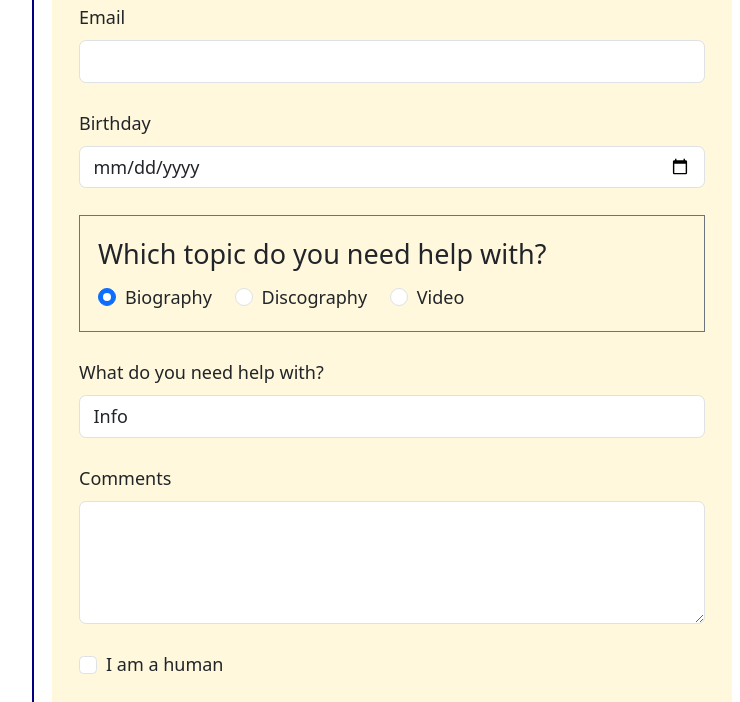
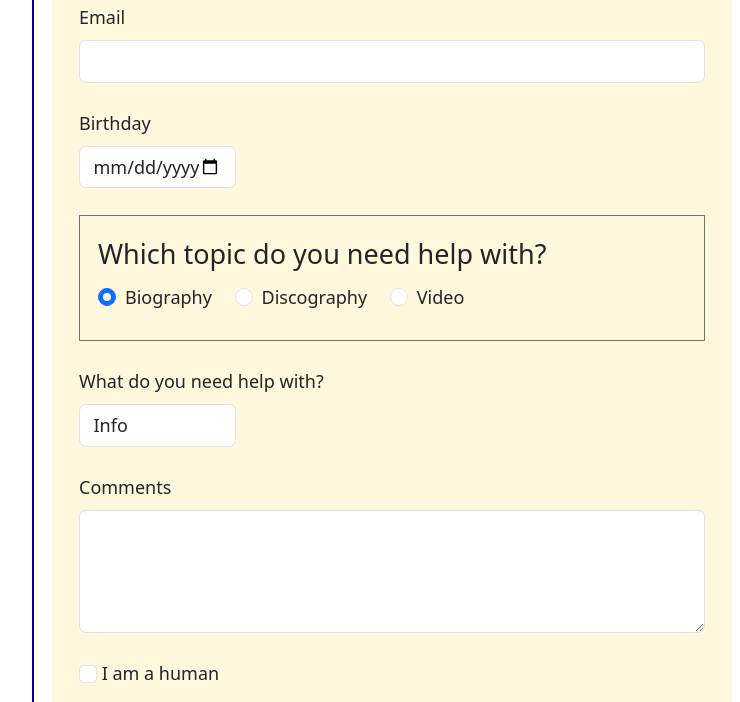
Before and after one commit to KowloonChan/web_assignment2, a plain HTML site: page contact.html in a window 1280 px wide. Shown: the part 429-1131 px from the top of the page, 96-836 px from the left. Drawn offline with Linux system fonts and the light colour scheme.

Commit message:
final version

```diff
--- a/contact.html
+++ b/contact.html
@@ -39,22 +39,22 @@
             <h2>Contact us</h2>
 
             <form action="" method="post">
-                <div class="form-group">
+                <div>
                     <label for="name">Name</label>
                     <input type="text" class="form-control" name="name" id="name" required autofocus>
                 </div>
 
-                <div class="form-group">
+                <div>
                     <label for="email">Email</label>
                     <input type="email" class="form-control" name="email" id="email" required>
                 </div>
 
-                <div class="form-group">
+                <div class="w-25">
                     <label for="brithday">Birthday</label>
-                    <input type="date" class="form-control" id="brithday" name="brithday" value="today" min="1924-01-01" max="2024-11-24" />
+                    <input type="date" class="form-control" id="brithday" value="" name="brithday" min="1900-12-31" max="2014-01-01" required/>
                 </div>
 
-                <div class="form-group">
+                <div>
                     <fieldset class="border border-secondary p-3">
                         <legend>Which topic do you need help with?</legend>
                         <div class="form-check form-check-inline">
@@ -74,9 +74,9 @@
                     </fieldset>
                 </div>
 
-                <div class="form-group">
+                <div>
                     <label for="help">What do you need help with?</label><br>
-                    <select class="form-control" name="help" id="help">
+                    <select class="form-control w-25" name="help" id="help">
                         <optgroup label="Select Option">
                             <option value="info" selected>Info</option>
                             <option value="donation">Donation</option>
@@ -85,12 +85,12 @@
                     </select>
                 </div>
 
-                <div class="form-group">
+                <div>
                     <label for="comment">Comments</label><br>
                     <textarea class="form-control" name="comment" id="comment" rows="4" required></textarea>
                 </div>
 
-                <div class="form-check">
+                <div>
                     <input class="form-check-input" type="checkbox" id="human" name="human" value=True required>
                     <label class="form-check-label" for="human">I am a human</label>
                 </div>
--- a/css/main.css
+++ b/css/main.css
@@ -1,31 +1,6 @@
 html{
     font-size: 18px;
 }
-
-/* header{
-    grid-area: hd;
-}
-nav{
-    grid-area: nv;
-}
-main{
-    grid-area: mn;
-}
-aside{
-    grid-area: as;
-}
-footer{
-    grid-area: ft;
-}
-
-body{
-    display: grid;
-    grid-template-areas:
-    "hd hd hd"
-    "nv nv nv"
-    "mn mn as"
-    "ft ft ft" ;
-} */
 
 body{
     width: 80%;
@@ -72,7 +47,6 @@ nav a{
 
 nav>ul>li>a{
     padding: 1rem;
-    /* background-color: burlywood; */
     margin: 1rem 3rem;
 }
 
@@ -180,7 +154,7 @@ form>div{
     margin: 1.5rem 0rem;
 }
 
-.form-group>label{
+form label{
     margin-bottom: 0.5rem;
 }
 
@@ -198,7 +172,6 @@ aside ul{
     right: 0;
     top: 0;
     bottom: 0;
-    /* color: aqua; */
     background-color: rgba(255, 255, 255, 50%);
     padding: 1.5rem;
 }
@@ -234,13 +207,11 @@ footer{
         font-size: 0.7rem;
     }
     nav li{
-        /* display: block; */
         width: 100%;
         padding: 0.5rem 0;
     }
     .main_and_aside{
         flex-direction: column;
-        /* grid-template-columns: 1fr; */
     }
     main{
         margin: 0rem 0rem 0.7rem 0rem;
```
Also changed, not shown: index.html (+0 -1 lines), New folder/contact.jpg (added), New folder/gallery.jpg (added), New folder/index.jpg (added), New folder/media.jpg (added).
